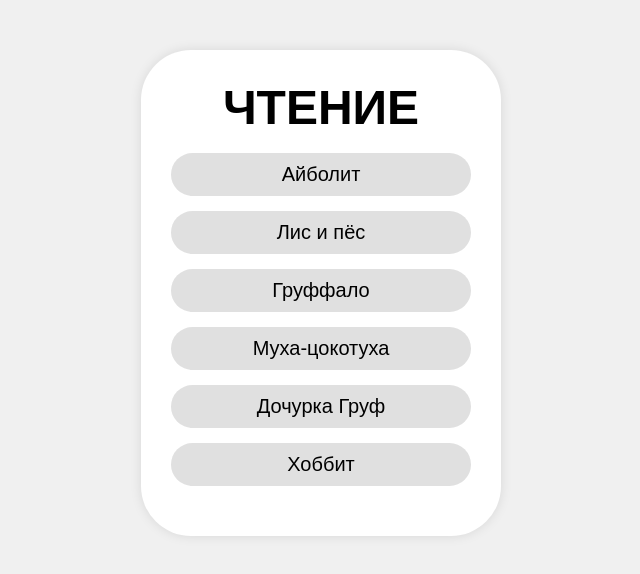
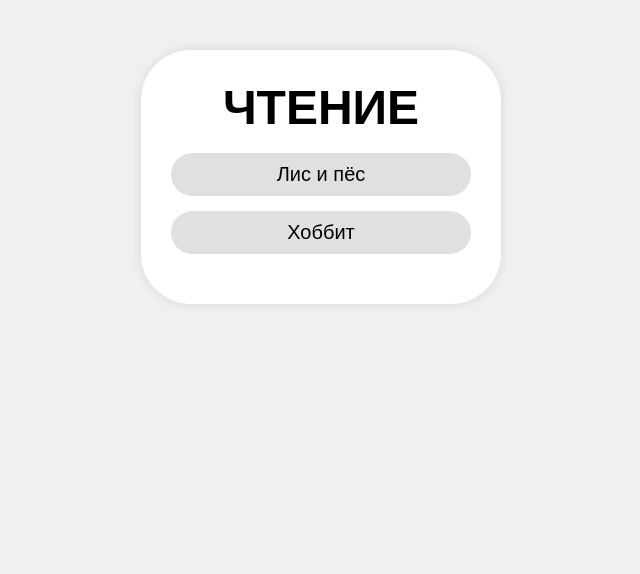
Before and after one commit to autizm6kola-art/chitalka, a React (Create React App) app: page / in a window 1280 px wide. Shown: the top 574 px of the page, without its empty margins (319-959 px from the left). Built offline with nearby package versions, Linux system fonts and the light colour scheme.

Commit message:
лис и хоббит

```diff
--- a/src/modules.js
+++ b/src/modules.js
@@ -1,10 +1,10 @@
 export const modules = [
 
-  { id: 3, name: "Айболит", url: "https://autizm6kola-art.github.io/cht_aybolit" },
+  // { id: 3, name: "Айболит", url: "https://autizm6kola-art.github.io/cht_aybolit" },
   { id: 6, name: "Лис и пёс", url: "https://autizm6kola-art.github.io/lis_i_pes" },
-  { id: 9, name: "Груффало", url: "https://autizm6kola-art.github.io/cht_gruffalo" },
-  { id: 8, name: "Муха-цокотуха", url: "https://autizm6kola-art.github.io/mucha_g" },
-  { id: 12, name: "Дочурка Груф", url: "https://autizm6kola-art.github.io/gruffalo_doch" },
+  // { id: 9, name: "Груффало", url: "https://autizm6kola-art.github.io/cht_gruffalo" },
+  // { id: 8, name: "Муха-цокотуха", url: "https://autizm6kola-art.github.io/mucha_g" },
+  // { id: 12, name: "Дочурка Груф", url: "https://autizm6kola-art.github.io/gruffalo_doch" },
   { id: 15, name: "Хоббит", url: "https://autizm6kola-art.github.io/hobbit2/" }
 ];
 
```
